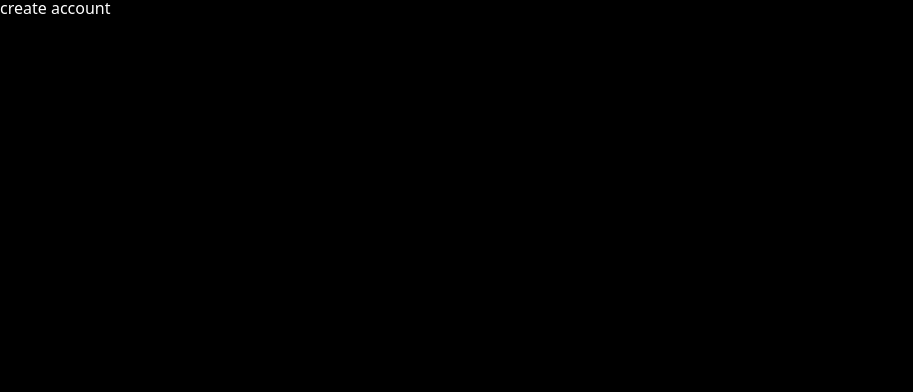
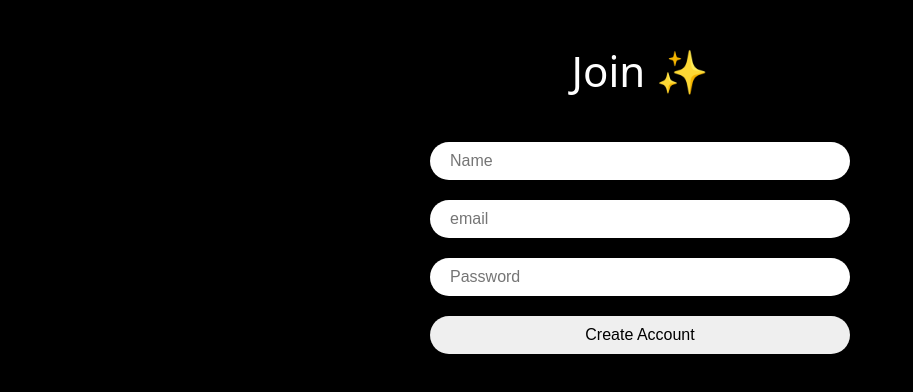
Before and after one commit to kaeba0616/reactTwiter, a React (Vite) app: page /create-account in a window 1280 px wide. Shown: the top 392 px of the page, without its empty margins (0-913 px from the left). Built offline with nearby package versions, Linux system fonts and the light colour scheme.

Commit message:
#3.2 Create Account

```diff
--- a/src/App.tsx
+++ b/src/App.tsx
@@ -4,7 +4,7 @@
 import Profile from "./routes/profile";
 import Login from "./routes/login";
 import CreateAccount from "./routes/create-account";
-import { createGlobalStyle } from "styled-components";
+import styled, { createGlobalStyle } from "styled-components";
 import reset from "styled-reset";
 import { useEffect, useState } from "react";
 import LoadingScreen from "./components/loading-screen";
@@ -47,6 +47,12 @@
   }
 `;
 
+const Wrapper = styled.div`
+  height: 100%;
+  display: flex;
+  justify-content: center;
+`;
+
 function App() {
   const [isLoading, setLoading] = useState(true);
   const init = async () => {
@@ -58,10 +64,10 @@
   }, []);
 
   return (
-    <>
+    <Wrapper>
       <GlobalStyles />
       {isLoading ? <LoadingScreen /> : <RouterProvider router={router} />}
-    </>
+    </Wrapper>
   );
 }
 
--- a/src/routes/create-account.tsx
+++ b/src/routes/create-account.tsx
@@ -1,3 +1,126 @@
+import { createUserWithEmailAndPassword, updateProfile } from "firebase/auth";
+import React, { useState } from "react";
+import styled from "styled-components";
+import { auth } from "../firebase";
+import { useNavigate } from "react-router-dom";
+
+const Wrapper = styled.div`
+  height: 100%;
+  display: flex;
+  flex-direction: column;
+  align-items: center;
+  width: 420px;
+  padding: 50px 0px;
+`;
+const Title = styled.h1`
+  font-size: 42px;
+`;
+const Form = styled.form`
+  margin-top: 50px;
+  display: flex;
+  flex-direction: column;
+  gap: 20px;
+  width: 100%;
+`;
+const Input = styled.input`
+  padding: 10px 20px;
+  border-radius: 50px;
+  border: none;
+  width: 100%;
+  font-size: 16px;
+  &[type="submit"] {
+    cursor: pointer;
+    &:hover {
+      opeacity: 0.8;
+    }
+  }
+`;
+
+const Error = styled.span`
+  font-weight: 600;
+  color: tomato;
+`;
+
 export default function CreateAccount() {
-  return <h1>create account</h1>;
+  const navigate = useNavigate();
+  const [isLoading, setLoading] = useState(false);
+  const [name, setName] = useState("");
+  const [email, setEmail] = useState("");
+  const [password, setPassword] = useState("");
+  const [error, setError] = useState("");
+
+  const onChange = (e: React.ChangeEvent<HTMLInputElement>) => {
+    const {
+      target: { name, value },
+    } = e;
+    if (name === "name") {
+      setName(value);
+    } else if (name === "email") {
+      setEmail(value);
+    } else if (name === "password") {
+      setPassword(value);
+    }
+  };
+
+  const onSubmit = async (e: React.FormEvent<HTMLFormElement>) => {
+    e.preventDefault();
+    if ((isLoading && name === "") || email === "" || password === "") return;
+    try {
+      setLoading(true);
+      const credentials = await createUserWithEmailAndPassword(
+        auth,
+        email,
+        password
+      );
+      console.log(credentials.user);
+      await updateProfile(credentials.user, {
+        displayName: name,
+      });
+      navigate("/");
+    } catch (e) {
+      //setError
+    } finally {
+      setLoading(false);
+    }
+
+    console.log(name, email, password);
+  };
+
+  return (
+    <Wrapper>
+      <Title>Join ✨ </Title>
+      <Form onSubmit={onSubmit}>
+        <Input
+          onChange={onChange}
+          name="name"
+          value={name}
+          placeholder="Name"
+          type="text"
+          required
+        />
+        <Input
+          onChange={onChange}
+          name="email"
+          value={email}
+          placeholder="email"
+          type="email"
+          required
+        />
+        <Input
+          onChange={onChange}
+          name="password"
+          value={password}
+          placeholder="Password"
+          type="password"
+          required
+        />
+        <Input
+          type="submit"
+          value={isLoading ? "Loading..." : "Create Account"}
+          required
+        />
+      </Form>
+      {error !== "" ? <Error>{error}</Error> : null}
+    </Wrapper>
+  );
 }
```
